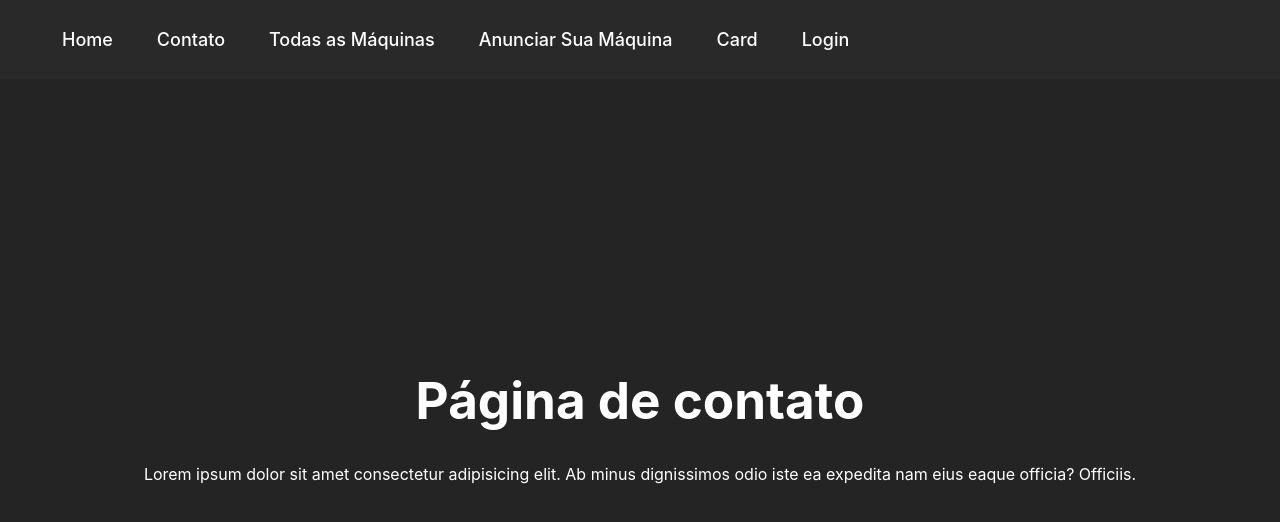
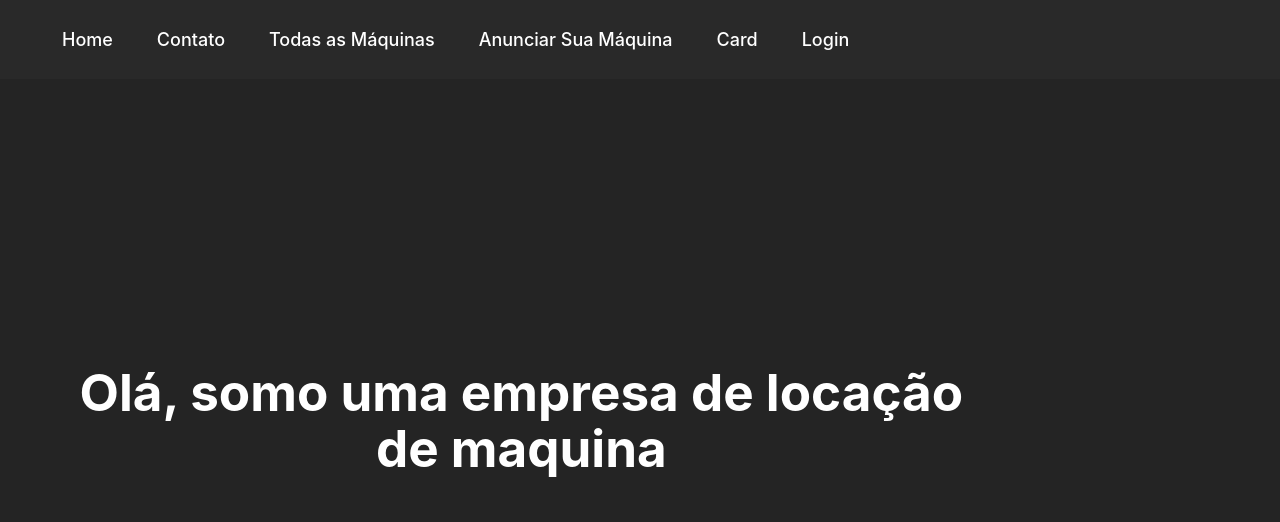
Before and after one commit to Yagoaguiar/LocaFacil, a React (Vite) app: page /contato in a window 1280 px wide. Shown: the top 522 px of the page. Built offline with nearby package versions, Linux system fonts and the light colour scheme.

Commit message:
tirando os  arquivos do indexjs #58

```diff
--- a/src/App.css
+++ /dev/null
@@ -1,36 +0,0 @@
-#root {
-  max-width: 1280px;
-  margin: 0 auto;
-  padding: 2rem;
-  text-align: center;
-}
-
-.logo:hover {
-  filter: drop-shadow(0 0 2em #646cffaa);
-}
-.logo.react:hover {
-  filter: drop-shadow(0 0 2em #61dafbaa);
-}
-
-@keyframes logo-spin {
-  from {
-    transform: rotate(0deg);
-  }
-  to {
-    transform: rotate(360deg);
-  }
-}
-
-@media (prefers-reduced-motion: no-preference) {
-  a:nth-of-type(2) .logo {
-    animation: logo-spin infinite 20s linear;
-  }
-}
-
-.card {
-  padding: 2em;
-}
-
-.read-the-docs {
-  color: #888;
-}
--- a/src/App.jsx
+++ b/src/App.jsx
@@ -37,6 +37,7 @@ export default function App() {
         ) : (
           <>
             <Route path="/login" element={<Login onLogin={handleLogin} />} />
+            <Route path="" element={<Home />} />
             <Route path="/esquecisenha" element={<EsqueciSenha />} />
             <Route path="/cadastro" element={<Cadastro />} />
             <Route path="/home" element={<Home />} />
--- a/src/components/Pages/AdicionarMaquina/Machine.module.css
+++ b/src/components/Pages/AdicionarMaquina/Machine.module.css
@@ -1,3 +1,4 @@
+
 .formContainer{
     display: flex;
     flex-direction: column;
@@ -36,6 +37,7 @@
     color: white;
 }
 .Bt{
+
     align-items: center;
     padding: 0.5em;
     padding-left: 2.3em;
--- /dev/null
+++ b/src/components/Pages/Contato/Contato.module.css
@@ -0,0 +1,4 @@
+.container{
+    width: 80%;
+    color: white;
+}
--- a/src/components/Pages/Contato/index.jsx
+++ b/src/components/Pages/Contato/index.jsx
@@ -1,8 +1,8 @@
+import styles from './Contato.module.css'
 export default function Contato() {
     return (
-        <div>
-            <h1>Página de contato</h1>
-            <p>Lorem ipsum dolor sit amet consectetur adipisicing elit. Ab minus dignissimos odio iste ea expedita nam eius eaque officia? Officiis.</p>
+        <div className={styles.container}>
+            <h1>Olá, somo uma empresa de locação de maquina</h1>
         </div>
     )
 }
--- a/src/components/Pages/Login/Login.module.css
+++ b/src/components/Pages/Login/Login.module.css
@@ -20,7 +20,7 @@
 .Putin{
   background: #19191a;
   border-radius: 5px;
-
+  color: white;
 }
 
 .userBox {
@@ -52,6 +52,7 @@
   margin-top: 2.5em;
 }
 .botao1 {
+  margin: 0.5rem;
   padding: 0.5em;
   padding-left: 1.1em;
   padding-right: 1.1em;
--- a/src/components/Styles/globals.css
+++ b/src/components/Styles/globals.css
@@ -1,8 +1,7 @@
 * {
+    box-sizing: border-box;
     padding:0;
     margin:0;
-    vertical-align:baseline;
-    list-style:none;
     border:0;
 
     }
```
Also changed, not shown: src/components/Pages/Menu/Menu.module.css (line endings or trailing spaces).
